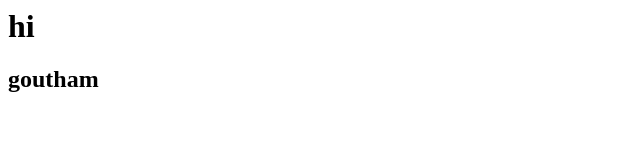
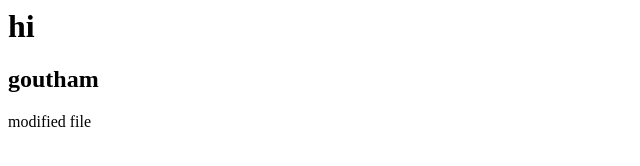
Before and after one commit to gouthamreddy445/Localtogit, a plain HTML site: page index.html in a window 1280 px wide. Shown: the whole page, without its empty margins (0-640 px from the left). Drawn offline with Linux system fonts and the light colour scheme.

Commit message:
modified file

```diff
--- a/index.html
+++ b/index.html
@@ -1,2 +1,3 @@
 <h1>hi</h1>
 <h2>goutham</h2>
+<p> modified file </p>
```
